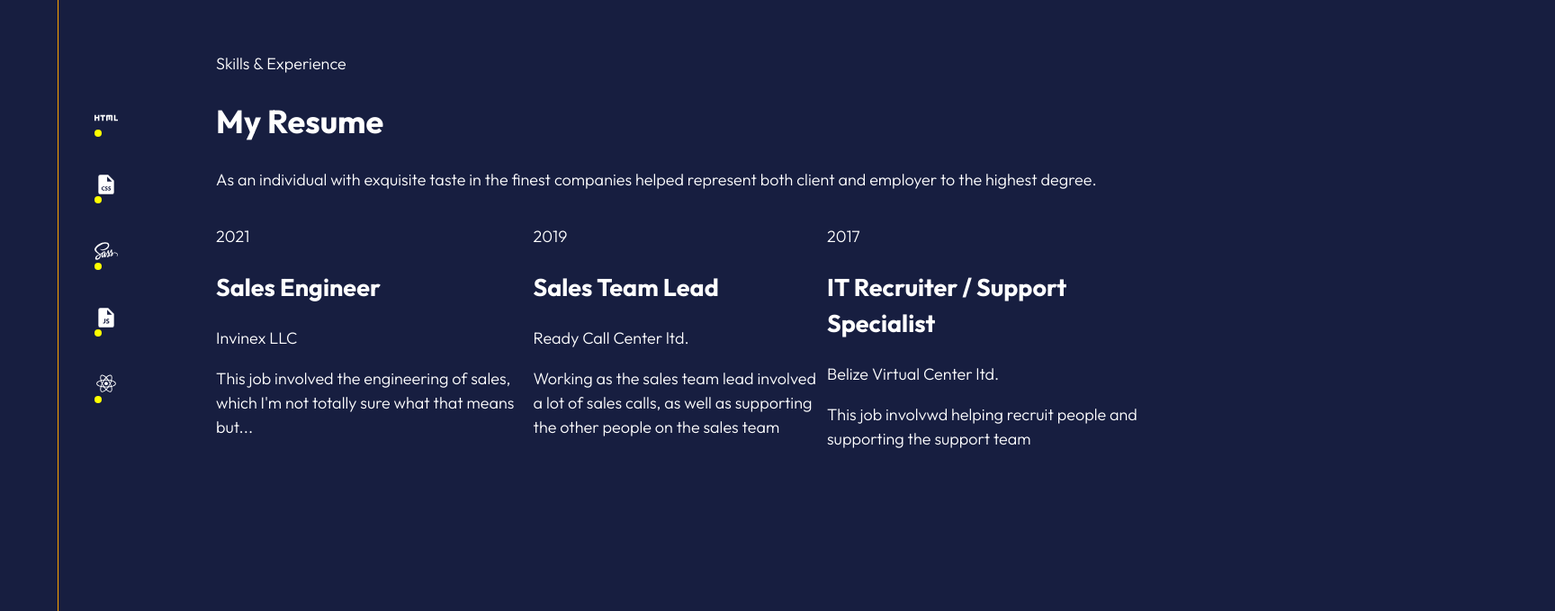
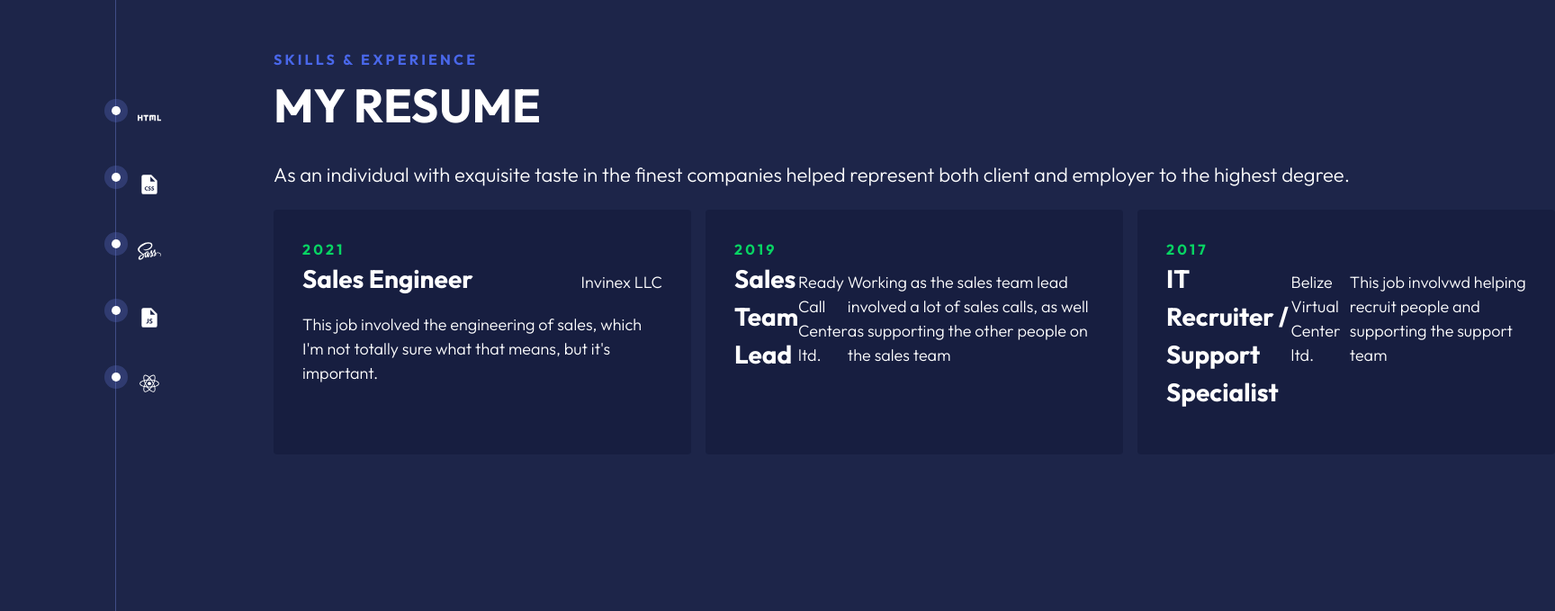
Before and after one commit to IlyaSafronov/resume-variation, a plain HTML site: page index.html in a window 1280 px wide. Shown: the part 121-800 px from the top of the page at 90% size, 1728 px wide, since content can reach past the window. Drawn offline with Linux system fonts and the light colour scheme.

Commit message:
styles step two

```diff
--- a/css/styles.css
+++ b/css/styles.css
@@ -42,7 +42,7 @@ html {
 
 body {
   margin: 0;
-  background-color: var(--clr-primary-800);
+  background-color: var(--clr-primary-700);
   color: var(--clr-neutral-100);
   font-family: var(--ff-base);
   font-size: var(--fs-400);
@@ -62,7 +62,8 @@ body {
 
 .main-grid {
   display: grid;
-  grid-template-columns: 15rem auto ;
+  grid-template-columns: 15rem 1fr;
+  gap: clamp(3rem, 5vw, 10rem);
   grid-auto-flow: dense;
   align-items: center;
   min-height: 100vh;
@@ -78,16 +79,69 @@ aside {
   align-self: stretch;
 }
 
+.eyebrow {
+  color: var(--clr-secondary-400);
+  font-size: var(--fs-300);
+  font-weight: var(--fw-bold);
+  text-transform: uppercase;
+  letter-spacing: 0.2em;
+  margin: 0;
+}
+
+.page-title {
+  font-size: var(--fs-700);
+  text-transform: uppercase;
+  margin: 0;
+}
+
+.intro {
+  font-size: var(--fs-500);
+}
+
 .job-experience {
   display: grid;
+  gap: 1rem;
   grid-auto-flow: column;
 }
 
+.job {
+  width: 29rem;
+  border-radius: 0.25rem;
+  padding: 2rem;
+  background: var(--clr-primary-800);
+}
+
+.job * {
+  margin: 0;
+}
+
+.year {
+  color: var(--clr-accent-400);
+  font-size: var(--fs-300);
+  font-weight: var(--fw-bold);
+  letter-spacing: 0.2rem;
+
+}
+
+.job-info {
+  display: flex;
+  justify-content: space-between;
+  align-items: baseline;
+  margin-bottom: 1rem;
+}
+
+.role {
+  font-size: var(--fs-600);
+}
+
+
+
 .icon-list {
   height: 100%;
-  border-left: 1px solid orange;
+  border-left: 1px solid var(--clr-primary-300);
+  padding: 0;
   margin: 0;
-  margin-left: 4rem;
+  margin-left: clamp(3rem, 10vw, 10rem );
   list-style: none;
   display: grid;
   align-content: center;
@@ -96,14 +150,19 @@ aside {
 
 .icon-list > li {
   position: relative;
+  padding-left: 1.5rem;
 }
 
 .icon-list > li::after {
+  --_size: 0.6rem;
+
   content: '';
   position: absolute;
-  width: 0.5rem;
+  top: 0;
+  left: calc(var(--_size) / -2);
+  width: var(--_size);
   aspect-ratio: 1;
+  outline: 0.5rem solid var(--clr-primary-400);
   border-radius: 50%;
   background: var(--clr-neutral-100);
-  background: yellow;
 }
--- a/index.html
+++ b/index.html
@@ -22,8 +22,11 @@
           <div class="job-info">
           <h2 class="role">Sales Engineer</h2>
           <span class="company">Invinex LLC</span>
-          <p>This job involved the engineering of sales, which I'm not totally sure what that means but...</p>
-        </div>
+          </div>
+          <p>
+            This job involved the engineering of sales, which I'm not totally sure what that means, but it's important.
+          </p>
+
         </div>
         <div class="job">
           <p class="year">2019</p>
```
